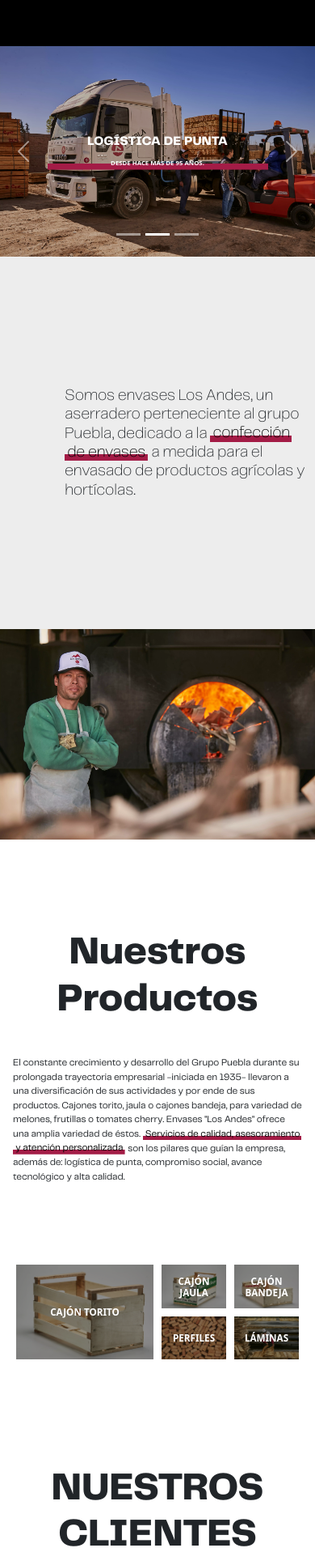
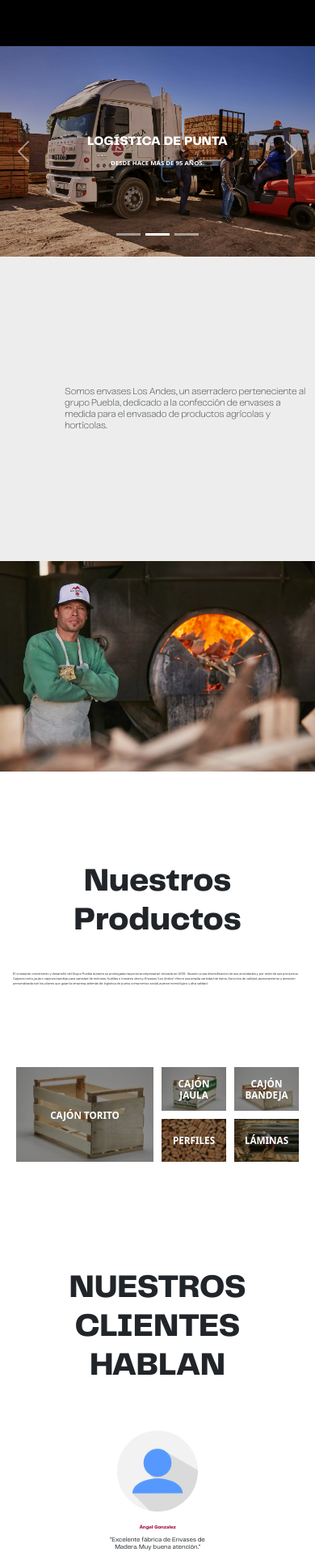
Before and after one commit to steve-ux/los-andes-envases, a React (Create React App) app: page / in a window 390 px wide. Shown: the part 53-1986 px from the top of the page at 81% size. Built offline with nearby package versions, Linux system fonts and the light colour scheme.

Commit message:
modificaciones pedidas por el cliente

```diff
--- a/src/components/Footer.js
+++ b/src/components/Footer.js
@@ -1,4 +1,4 @@
-import Logo from "../image/logo-red2.png";
+import Logo from "../image/logo.png";
 import Cellphone from "../image/cellphone.png";
 import Email from "../image/email.png";
 import Clock from "../image/clock.png";
--- a/src/components/Navigator/Navbar.js
+++ b/src/components/Navigator/Navbar.js
@@ -1,7 +1,7 @@
 import React from "react";
 import styled from "styled-components";
 import Burger from "./Burger";
-import Logo from "../../image/logo-red2.png";
+import Logo from "../../image/logo.png";
 
 const Nav = styled.nav`
   height: 13vh;
--- a/src/index.css
+++ b/src/index.css
@@ -82,7 +82,7 @@
   margin-left: 5vw;
 }
 .text-nosotros-t {
-  font-size: 1.7vw;
+  font-size: 1.3vw;
 }
 .content-ultimo {
   display: flex;
@@ -108,7 +108,8 @@
   margin-top: 6%;
 }
 .ultimo-text {
-  font-size: 1.7vw;
+  font-size: 1.3vw;
+  text-align: justify;
 }
 .imagenD {
   width: 25%;
@@ -139,7 +140,8 @@
   display: flex;
 }
 .text-secundario {
-  font-size: 2vw;
+  font-size: 1.3vw;
+  text-align: justify;
 }
 
 .texto-equipo {
@@ -201,7 +203,7 @@
   margin-bottom: 6rem;
   margin-left: 1rem;
   font-family: var(--primary-font);
-  font-size: 2.5vw;
+  font-size: 2vw;
   width: 85vw;
 }
 @media (max-width: 750px) {
@@ -211,14 +213,14 @@
     margin-bottom: 6rem;
     margin-left: 1rem;
     font-family: var(--primary-font);
-    font-size: 5vw;
+    font-size: 3vw;
     width: 85vw;
   }
   .textNuestrosProductos {
     font-family: var(--terciary-font);
     padding: 1rem;
     margin-bottom: 4rem;
-    font-size: 3vw !important;
+    font-size: 1vw !important;
   }
   .clientes .clientesContainer {
     display: flex;
@@ -229,9 +231,9 @@
   .clienteOpinion {
     font-family: var(--terciary-font);
     text-align: center;
-    font-size: 3vw !important;
+    font-size: 2vw !important;
   }
-  .resaltados {
+  /* .resaltados {
     box-decoration-break: clone;
     background-image: linear-gradient(
       90deg,
@@ -243,14 +245,14 @@
     background-position: 0 90%;
     color: rgb(0, 0, 0);
     padding: 0.2rem !important;
-  }
+  } */
 
 }
 .containerIntroHome {
   background-color: rgba(148, 147, 147, 0.164);
   padding: 3rem;
 }
-.resaltados {
+/* .resaltados {
   box-decoration-break: clone;
   background-image: linear-gradient(
     90deg,
@@ -262,8 +264,8 @@
   background-position: 0 90%;
   color: rgb(0, 0, 0);
   padding: 0.5rem;
-}
-.resaltados2 {
+} */
+/* .resaltados2 {
   box-decoration-break: clone;
   background-image: linear-gradient(
     90deg,
@@ -275,7 +277,7 @@
   background-position: 0 90%;
   color: rgb(0, 0, 0);
   padding: 0.5rem;
-}
+} */
 
 /* Carrusel */
 
@@ -295,12 +297,6 @@
 .textCaption2 {
   font-size: 2vw;
   font-weight: bold;
-  box-decoration-break: clone;
-  background-image: linear-gradient(
-    90deg,
-    #a31c46,
-    #a31c46
-  );
   background-size: 100% 42%;
   background-repeat: no-repeat;
   background-position: 0 80%;
@@ -318,7 +314,7 @@
   padding: 1rem;
   margin-top: 6rem;
   text-align: center;
-  font-size: 3rem;
+  font-size: 2.5rem;
 }
 .textNuestrosProductos {
   font-family: var(--terciary-font);
@@ -425,12 +421,12 @@
   font-family: var(--secondary-font);
   color: var(--primary-color);
   padding-top: 1rem;
-  font-size: 2.5vw;
+  font-size: 1.5vw;
 }
 .clienteOpinion {
   font-family: var(--terciary-font);
   text-align: center;
-  font-size: 2vw;
+  font-size: 1.2rem;
 }
 .btnConocenos {
   background-color: black;
@@ -489,7 +485,7 @@
     color: white;
     padding: 1rem;
     margin-top: 20vh;
-    font-size: 1vh;
+    font-size: .5vh;
     margin-left: 1rem !important;
   }
   .parrafoTablas {
@@ -520,7 +516,7 @@
   font-family: var(--secondary-font);
   padding: 1rem;
   margin-bottom: 6rem;
-  font-size: 3rem;
+  font-size: 2rem;
   margin-left: 2rem;
 }
 .btnConocenos2 {
```
